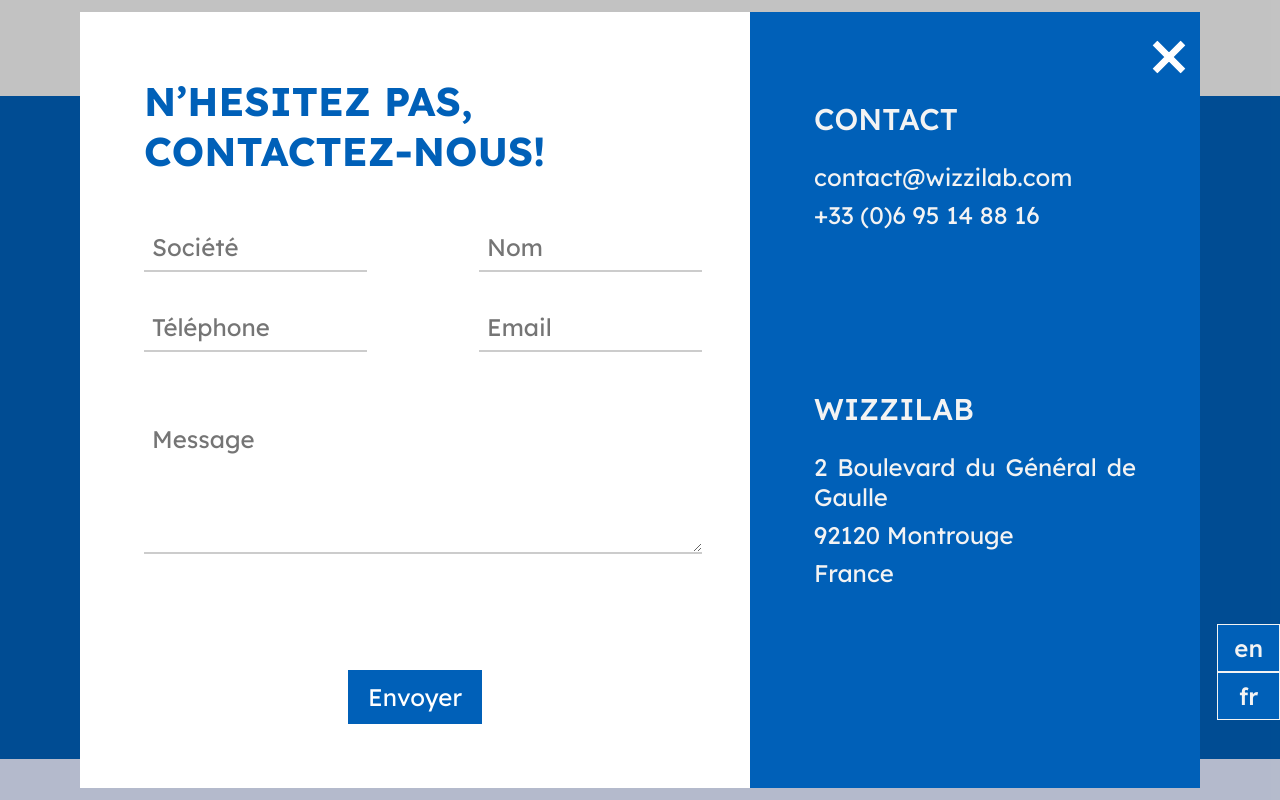
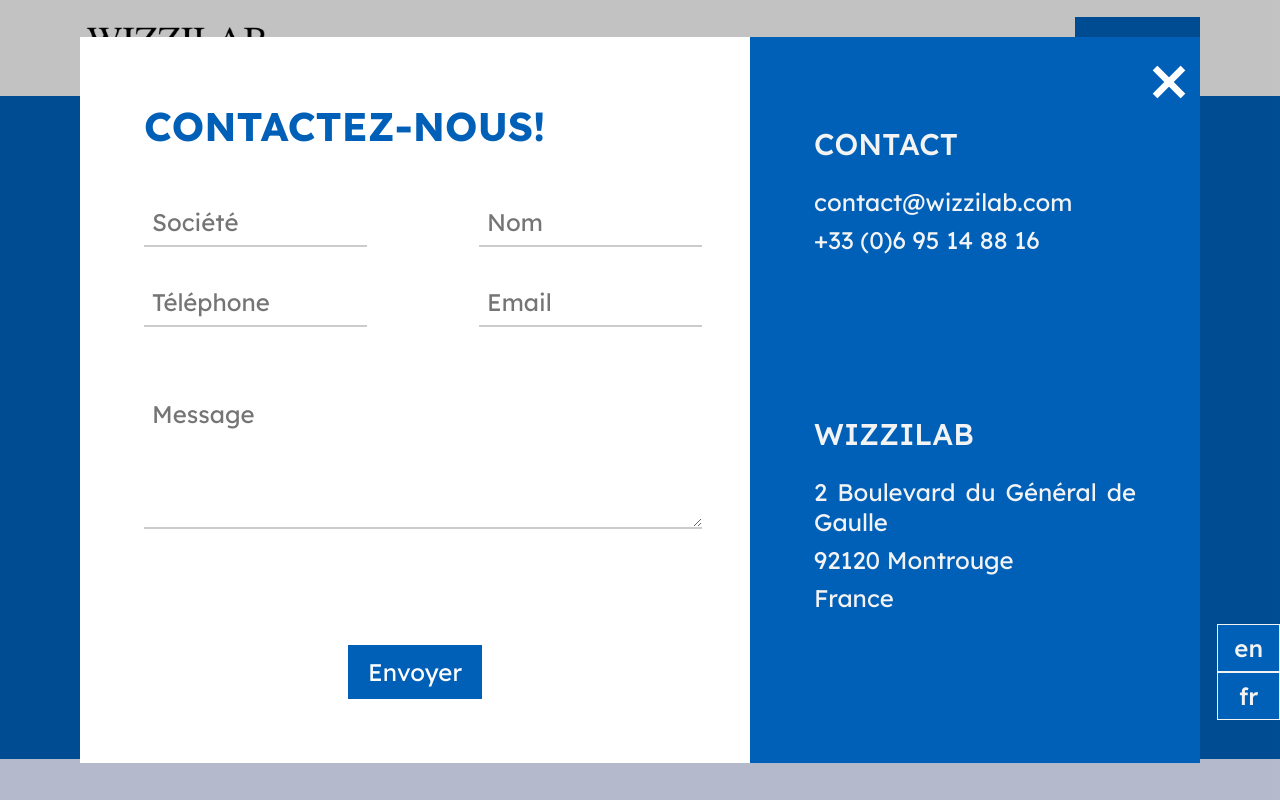
Before and after one commit to Laurading/wizzilab-website, a Next.js app: page / in a window 1280 px wide. Both pictures are taken after a click on the link "Contact". Shown: the top 800 px of the page. Built offline with nearby package versions, Linux system fonts and the light colour scheme.

Commit message:
contact fix

```diff
--- a/components/Contact.jsx
+++ b/components/Contact.jsx
@@ -91,7 +91,7 @@ const Contact = (props) => {
             </div>
             <div className='column-3x2'>
               <div className='padding-contact'>
-                <h3 className='padding-top'>N’HESITEZ PAS, CONTACTEZ-NOUS!</h3>
+                <h3 className='padding-top'>CONTACTEZ-NOUS!</h3>
               </div>
               <form method="post" onSubmit={(e) =>  SendMail(e,content)}>
                 <div className='content-col-contact'>
```
